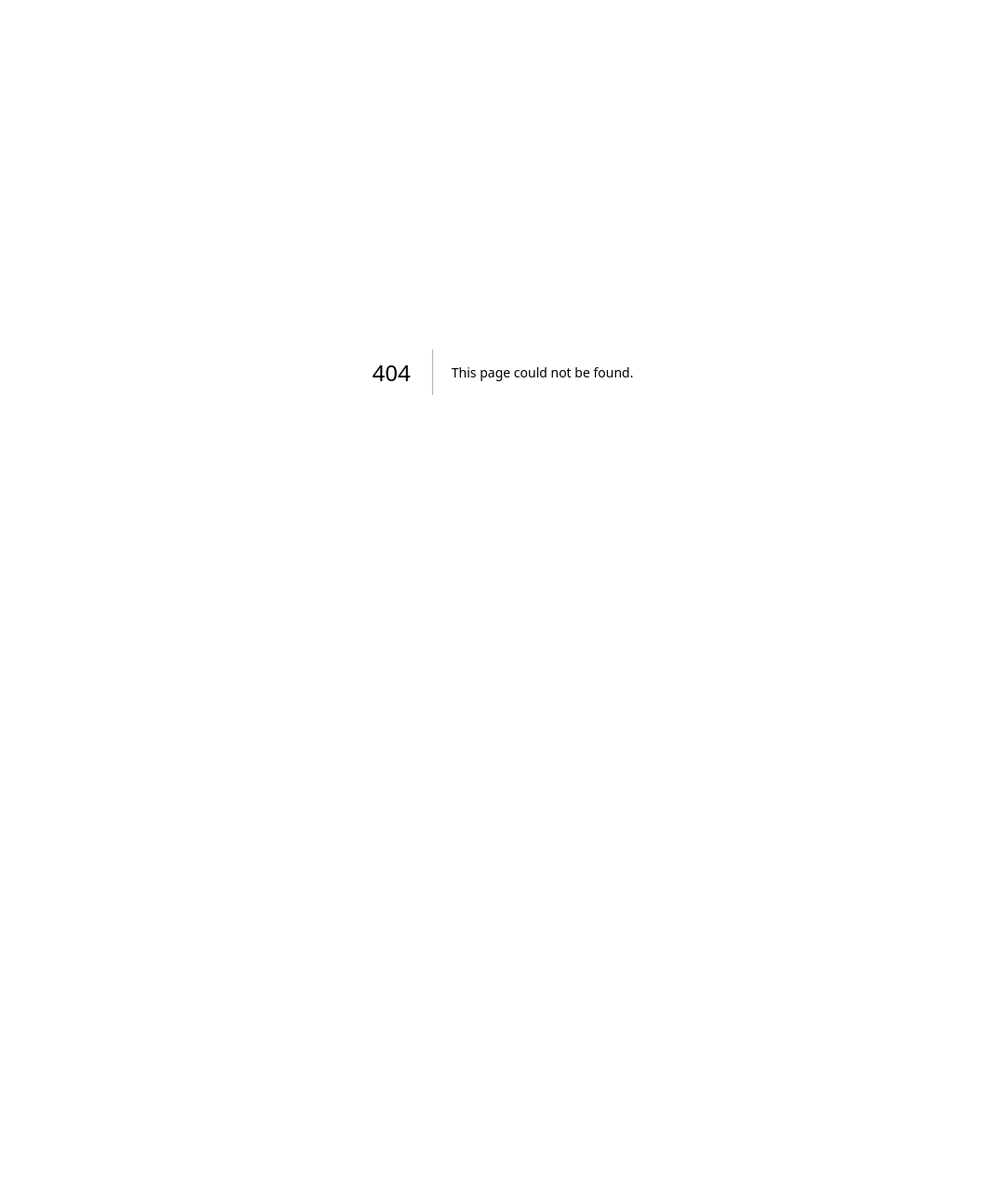
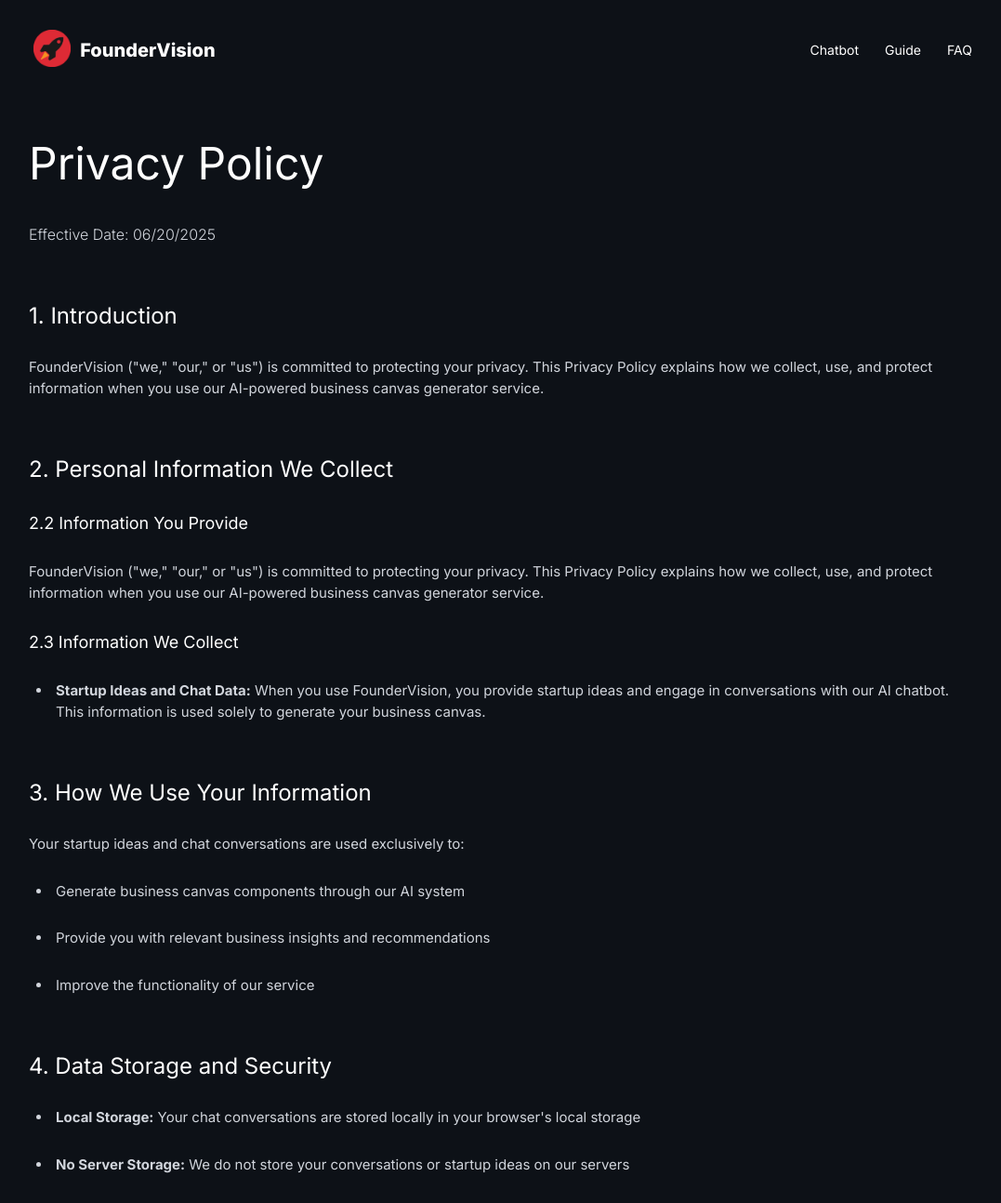
Before and after one commit to DilverSingh23/foundervision, a Next.js app: page /privacypolicy in a window 1280 px wide. Before the commit this address had no page. Shown: the top 1294 px of the page at 93% size, without its empty margins (99-1176 px from the left). Before the commit the page ends 800 px from the top, so only its background shows below. Built offline with nearby package versions, Linux system fonts and the light colour scheme.

Commit message:
add privacy policy

```diff
--- a/components/footer.js
+++ b/components/footer.js
@@ -6,6 +6,9 @@
     const router = useRouter();
     const toChatbotDashboard = () => {
         router.push("/chatbotdashboard")
+    }
+    const toPrivacyPolicy = () => {
+        router.push("/privacypolicy")
     }
     return (
         <div className="flex flex-col items-start 3xl:items-center h-105 w-full mt-50 bg-[#0A0D13]">
@@ -25,7 +28,7 @@
                     <a href="https://techincubatorqc.com/">
                         <li className="cursor-pointer hover:text-red-500">Tech Incubator</li>
                     </a>
-                    <li className="cursor-pointer hover:text-red-500">Privacy Policy</li>
+                    <li className="cursor-pointer hover:text-red-500" onClick={toPrivacyPolicy}>Privacy Policy</li>
                     <a href="mailto:dsinghh23@gmail.com, baidyapiyas@gmail.com">
                         <li className="cursor-pointer hover:text-red-500">Contact</li>
                     </a>
--- a/components/navbar.js
+++ b/components/navbar.js
@@ -1,8 +1,13 @@
 'use client'
 import React, { useEffect, useState } from 'react'
 import NavButton from "./navbutton"
-const navbar = ({ guideOnClick, faqOnClick, foundersOnClick, backToHome }) => {
+import { useRouter } from 'next/router';
+const navbar = ({ guideOnClick, faqOnClick, backToHome }) => {
     const [scrollY, setScrollY] = useState(0);
+    const router = useRouter();
+    const goToChatbot = () => {
+        router.push("/chatbotdashboard")
+    }
     useEffect(() => {
         const handleScroll = () => {
             setScrollY(window.scrollY)
@@ -20,9 +25,9 @@
                 <h1 className='text-white mt-3 md:mt-2 font-inter font-extrabold text-s md:text-xl'>FounderVision</h1>
             </div>
             <div className="flex justify-center align-middle gap-3 md:gap-7 text-xs mt-2 md:mt-1">
+                <NavButton name="Chatbot" onClick={goToChatbot}/>
                 <NavButton name="Guide" onClick={guideOnClick} />
                 <NavButton name="FAQ" onClick={faqOnClick}/>
-                <NavButton name="Founders" onClick={foundersOnClick} />
             </div>
         </div>
     )
--- a/pages/index.js
+++ b/pages/index.js
@@ -60,19 +60,29 @@
     }
     else {
       if (router.asPath.includes("#guide")) {
-        handleGuideClick();
-        setFirstTime(true)
+        setTimeout(() => {
+          handleGuideClick();
+          setFirstTime(true)
+        }, 1)
       }
       else if (router.asPath.includes("#faq")) {
-        handleFAQClick();
-        setFirstTime(true)
+        setTimeout(() => {
+          handleFAQClick();
+          setFirstTime(true)
+        }, 1)
+      }
+      else if (router.asPath.includes("#founders")) {
+        setTimeout(() => {
+          handleFoundersClick();
+          setFirstTime(true)
+        }, 1)
       }
     }
   }, [router.asPath, firstTime])
 
   return (
     <section className="flex w-full flex-center flex-col overflow-x-hidden" ref={home}>
-      <Navbar guideOnClick={handleGuideClick} faqOnClick={handleFAQClick} foundersOnClick={handleFoundersClick} backToHome={backToHome}/>
+      <Navbar guideOnClick={handleGuideClick} faqOnClick={handleFAQClick} backToHome={backToHome}/>
       <div className = {`transition-opacity duration-2000 ${isLoaded ? 'opacity-100' : 'opacity-0'}`}>
         <div className="flex flex-col justify-center items-center gap-5 mt-45 w-full">
           <h2 className="flex justify-center bg-red-800 text-white text-center w-75 rounded-4xl p-2 text-s">Your Personal Startup Strategist</h2>
--- /dev/null
+++ b/pages/privacypolicy.js
@@ -0,0 +1,134 @@
+import React from "react";
+import Navbar from "@/components/navbar";
+import Footer from "@/components/footer";
+import { useRouter } from "next/router";
+
+export default function PrivacyPolicy() {
+    const router = useRouter();
+    const backToHome = () => {
+        router.push("/")
+    }
+
+    const guideOnClick = () => {
+        router.push("/#guide")
+    }
+
+    const faqOnClick = () => {
+        router.push("/#faq")
+    }
+
+    const foundersOnClick = () => {
+        router.push("/#founders")
+    }
+    return (
+        <section className="flex flex-col justify-center w-full overflow-y-scroll">
+            <Navbar guideOnClick={guideOnClick} faqOnClick={faqOnClick} backToHome={backToHome} />
+            <div className="flex flex-col font-inter self-center items-center w-255 max-[1100px]:w-200 max-[850px]:w-130 max-[630px]:w-100 max-[450px]:w-85 mt-38 h-screen gap-10 flex-1">
+                <h1 className="text-white text-5xl flex self-start ">Privacy Policy</h1>
+                <div className="flex flex-col self-start text-white gap-15">
+                    <h1 className="text-gray-300 text-[16px] font-light">Effective Date: 06/20/2025</h1>
+                    <div className="flex flex-col gap-7">
+                        <h1 className="text-2xl">1. Introduction</h1>
+                        <p className="text-gray-300 text-[15px]">
+                            FounderVision ("we," "our," or "us") is committed to protecting your privacy. This Privacy Policy explains how we collect, use, and protect information
+                            when you use our AI-powered business canvas generator service.
+                        </p>
+                    </div>
+                    <div className="flex flex-col gap-7">
+                        <h1 className="text-2xl">2. Personal Information We Collect</h1>
+                        <h1 className="text-[18px]">2.2 Information You Provide</h1>
+                        <p className="text-gray-300 text-[15px]">
+                            FounderVision ("we," "our," or "us") is committed to protecting your privacy. This Privacy Policy explains how we collect, use, and protect information
+                            when you use our AI-powered business canvas generator service.
+                        </p>
+                        <h1 className="text-[18px]">2.3 Information We Collect</h1>
+                        <li className="text-gray-300 text-[15px] list-inside indent-[-21px] pl-[21px] ml-2">
+                            <span className="font-bold">Startup Ideas and Chat Data:</span> When you use FounderVision, you provide startup ideas and engage in conversations with our AI chatbot. This information is used solely to generate your business canvas.
+                        </li>
+                    </div>
+                    <div className="flex flex-col gap-7">
+                        <h1 className="text-2xl">3. How We Use Your Information</h1>
+                        <p className="text-gray-300 text-[15px]">
+                            Your startup ideas and chat conversations are used exclusively to:
+                        </p>
+                        <ul className="text-white flex flex-col gap-7 list-disc ml-2">
+                            <li className="text-gray-300 text-[15px] list-inside">
+                                Generate business canvas components through our AI system
+                            </li>
+                            <li className="text-gray-300 text-[15px] list-inside">
+                                Provide you with relevant business insights and recommendations
+                            </li>
+                            <li className="text-gray-300 text-[15px] list-inside">
+                                Improve the functionality of our service
+                            </li>
+                        </ul>
+                    </div>
+                    <div className="flex flex-col gap-7">
+                        <h1 className="text-2xl">4. Data Storage and Security</h1>
+                        <ul className="text-white flex flex-col gap-7 list-disc ml-2">
+                            <li className="text-gray-300 text-[15px] list-inside indent-[-21px] pl-[21px]">
+                                <span className="font-bold">Local Storage:</span> Your chat conversations are stored locally in your browser's local storage
+                            </li>
+                            <li className="text-gray-300 text-[15px] list-inside indent-[-21px] pl-[21px]">
+                                <span className="font-bold">No Server Storage:</span> We do not store your conversations or startup ideas on our servers
+                            </li>
+                            <li className="text-gray-300 text-[15px] list-inside indent-[-21px] pl-[21px]">
+                                <span className="font-bold">Third-Party AI Processing:</span> Your inputs are processed by Google's Gemini API to generate business canvas content, but this data is not retained by us or Google beyond the processing session
+                            </li>
+                        </ul>
+                    </div>
+                    <div className="flex flex-col gap-7">
+                        <h1 className="text-2xl">5. Data Sharing</h1>
+                        <p className="text-gray-300 text-[15px]">
+                            We do not sell, rent, or share your information with third parties, except:
+                        </p>
+                        <ul className="text-white flex flex-col gap-7 list-disc ml-2">
+                            <li className="text-gray-300 text-[15px] list-inside">
+                                Processing through Google's Gemini API for AI-generated responses (subject to Google's privacy policies)
+                            </li>
+                        </ul>
+                    </div>
+                    <div className="flex flex-col gap-7">
+                        <h1 className="text-2xl">6. Your Control Over Your Data</h1>
+                        <p className="text-gray-300 text-[15px]">
+                            Since your data is stored locally in your browser:
+                        </p>
+                        <ul className="text-white flex flex-col gap-7 list-disc ml-2">
+                            <li className="text-gray-300 text-[15px] list-inside">
+                                You can clear your chat history at any time by clearing your browser's local storage
+                            </li>
+                            <li className="text-gray-300 text-[15px] list-inside">
+                                You control when and how your data is deleted
+                            </li>
+                            <li className="text-gray-300 text-[15px] list-inside">
+                                No account deletion is necessary as we don't maintain user accounts
+                            </li>
+                        </ul>
+                    </div>
+                    <div className="flex flex-col gap-7">
+                        <h1 className="text-2xl">7. Third-Party Services</h1>
+                        <p className="text-gray-300 text-[15px]">
+                            We use Google's Gemini API to power our AI responses. Your interactions with our service may be subject to Google's privacy policies.
+                            We recommend reviewing Google's privacy policy for information about how they handle data.
+                        </p>
+                    </div>
+                    <div className="flex flex-col gap-7">
+                        <h1 className="text-2xl">8. Changes To This Privacy Policy</h1>
+                        <p className="text-gray-300 text-[15px]">
+                           We may update this Privacy Policy from time to time. The date at the top of this Privacy Policy indicates when it was last updated.
+                           We encourage you to periodically review this Privacy Policy to stay informed about how we are protecting your personal information.
+                        </p>
+                    </div>
+                    <div className="flex flex-col gap-7">
+                        <h1 className="text-2xl">9. Contact Us</h1>
+                        <p className="text-gray-300 text-[15px]">
+                           FounderVision welcomes your comments and questions regarding this Privacy Policy and the collection and use of your information.
+                           If you have questions or concerns, please email us at: <a href="mailto:dsinghh23@gmail.com"><span className="text-sky-500 text-underline">dsinghh23@gmail.com</span></a> or <a href="mailto:baidyapiyas@gmail.com"><span className="text-sky-500 text-underline">baidyapiyas@gmail.com</span></a>.
+                        </p>
+                    </div>
+                </div>
+            </div>
+            <Footer guideOnClick={guideOnClick} faqOnClick={faqOnClick} foundersOnClick={foundersOnClick} backToHome={backToHome} />
+        </section>
+    )
+}
```
